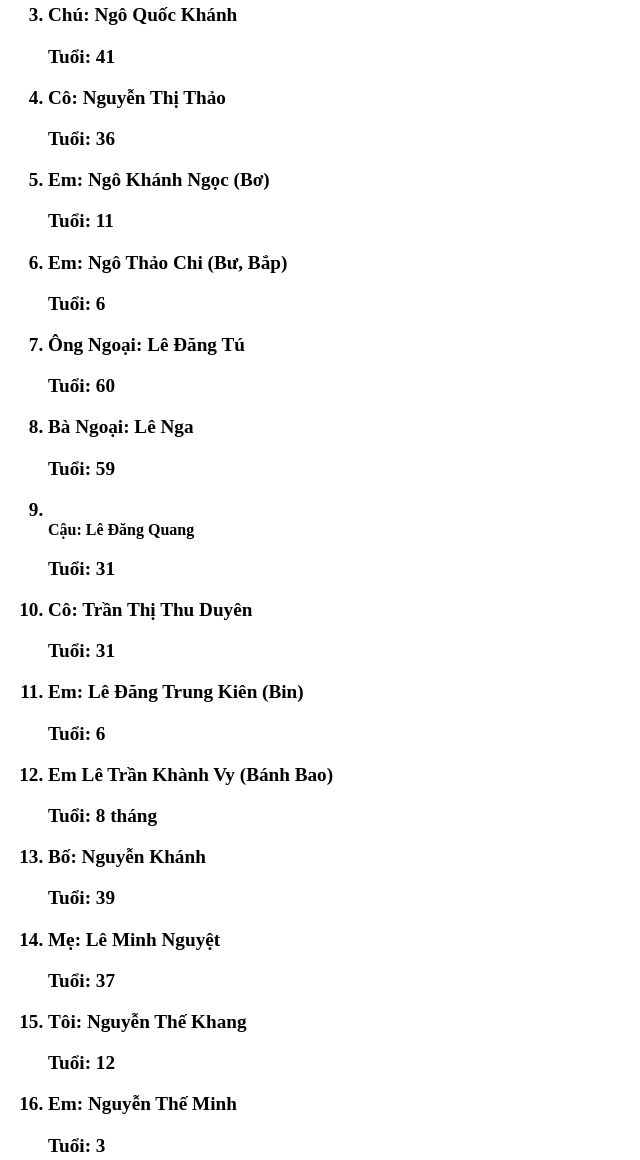
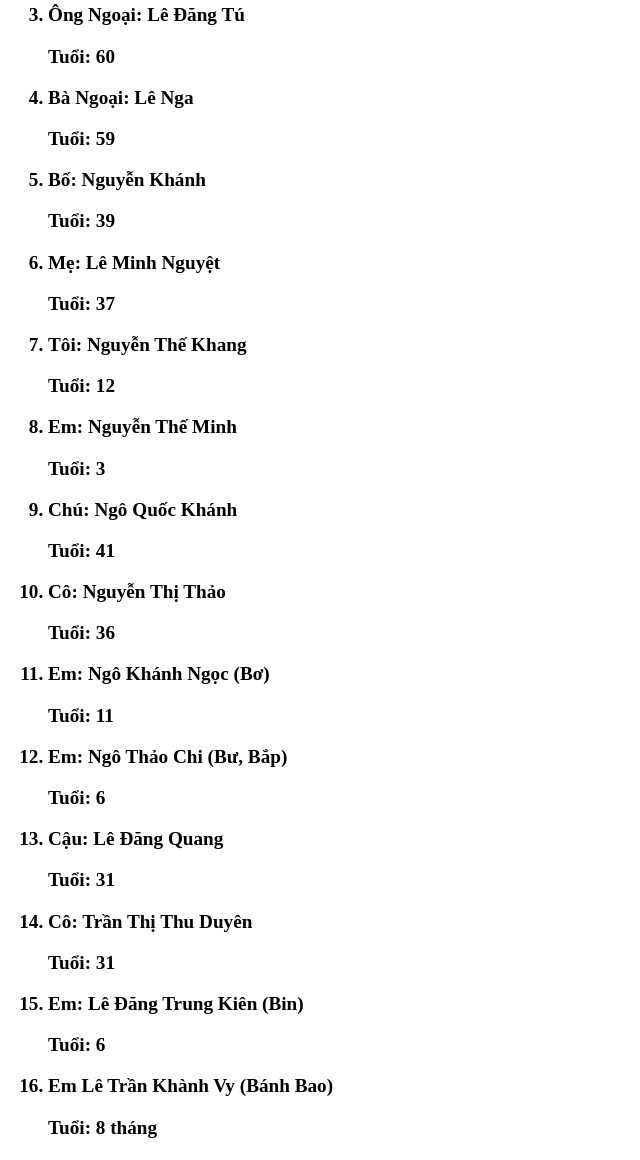
Before and after one commit to NguyenTheKhang212/My-Family, a plain HTML site: page index.html in a window 1280 px wide. Shown: the part 756-1916 px from the top of the page, without its empty margins (0-640 px from the left). Drawn offline with Linux system fonts and the light colour scheme.

Commit message:
Add files via upload

```diff
--- a/index.html
+++ b/index.html
@@ -44,20 +44,20 @@ font-weight: 800;
     <ol class="thanh-vien">
         <li>Ông Nội: Nguyễn Thế Khôi</li>  <p id="tuổi">Tuổi: 79</p>
         <li>Bà Nội: Lê Thị Hoán</li><p id="tuổi">Tuổi: 76</p>  <p></p>
+        <li>Ông Ngoại: Lê Đăng Tú</li><p id="tuổi">Tuổi: 60 </p>
+        <li>Bà Ngoại: Lê Nga</li><p id="tuổi">Tuổi: 59 </p>
+        <li>Bố: Nguyễn Khánh</li><p id="tuổi">Tuổi: 39</p>
+        <li>Mẹ: Lê Minh Nguyệt</li><p id="tuổi">Tuổi: 37</p>
+        <li>Tôi: Nguyễn Thế Khang</li><p id="tuổi">Tuổi: 12</p>
+        <li>Em: Nguyễn Thế Minh</li><p id="tuổi">Tuổi: 3</p>
         <li>Chú: Ngô Quốc Khánh</li><p id="tuổi">Tuổi: 41 </p>
         <li>Cô: Nguyễn Thị Thảo</li><p id="tuổi">Tuổi: 36 </p>
         <li>Em: Ngô Khánh Ngọc (Bơ) </li><p id="tuổi">Tuổi: 11 </p>
         <li>Em: Ngô Thảo Chi (Bư, Bắp) </li><p id="tuổi">Tuổi: 6 </p>
-        <li>Ông Ngoại: Lê Đăng Tú</li><p id="tuổi">Tuổi: 60 </p>
-        <li>Bà Ngoại: Lê Nga</li><p id="tuổi">Tuổi: 59 </p>
-        <li></li>Cậu: Lê Đăng Quang<p id="tuổi">Tuổi: 31 </p>
+        <li>Cậu: Lê Đăng Quang</li><p id="tuổi">Tuổi: 31 </p>
         <li>Cô: Trần Thị Thu Duyên</li><p id="tuổi">Tuổi: 31 </p>
         <li>Em: Lê Đăng Trung Kiên (Bin)</li><p id="tuổi">Tuổi: 6 </p>
         <li>Em Lê Trần Khành Vy (Bánh Bao) </li><p id="tuổi">Tuổi: 8 tháng </p>
-        <li>Bố: Nguyễn Khánh</li><p id="tuổi">Tuổi: 39</p>
-        <li>Mẹ: Lê Minh Nguyệt</li><p id="tuổi">Tuổi: 37</p>
-        <li>Tôi: Nguyễn Thế Khang</li><p id="tuổi">Tuổi: 12</p>
-        <li>Em: Nguyễn Thế Minh</li><p id="tuổi">Tuổi: 3</p>
     </ol>
     <h2>Cảm xúc của tôi:</h2>
     <p id="cảm-nhận">Gia đình là hai tiếng thiêng liêng nhất của mỗi một con người chúng ta. Gia đình chính là một quê hương thu nhỏ của cuộc đời của mỗi con người. Cho dù đi đâu thì vẫn khao khát và mong ngóng được trở về đoàn tụ với gia đình của mình</p>
```
